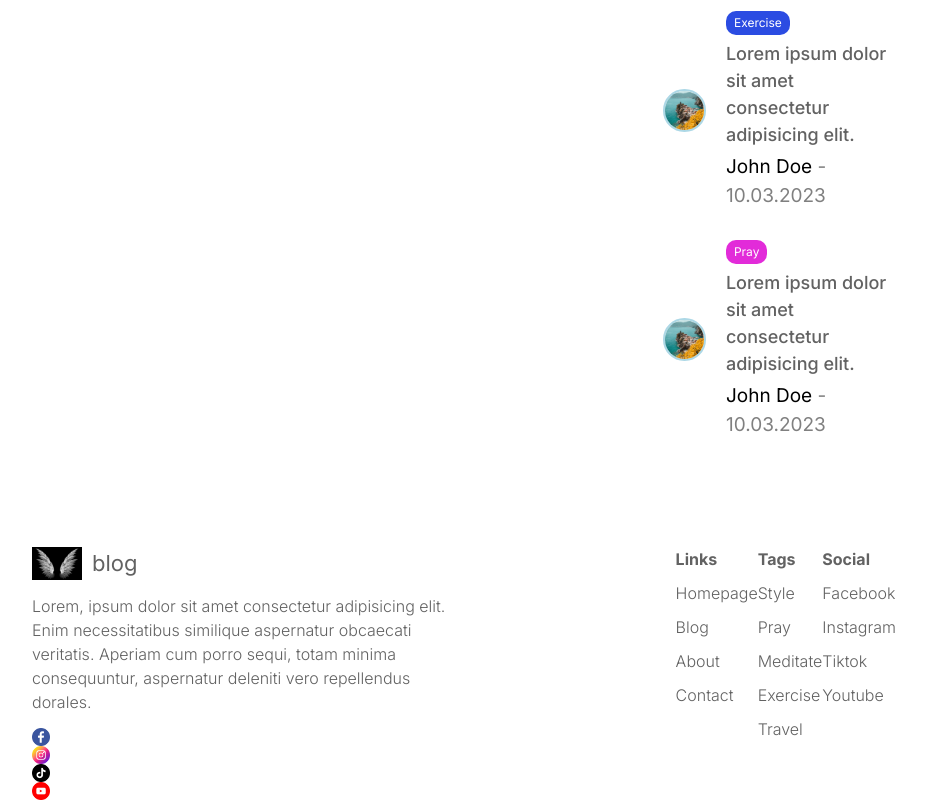
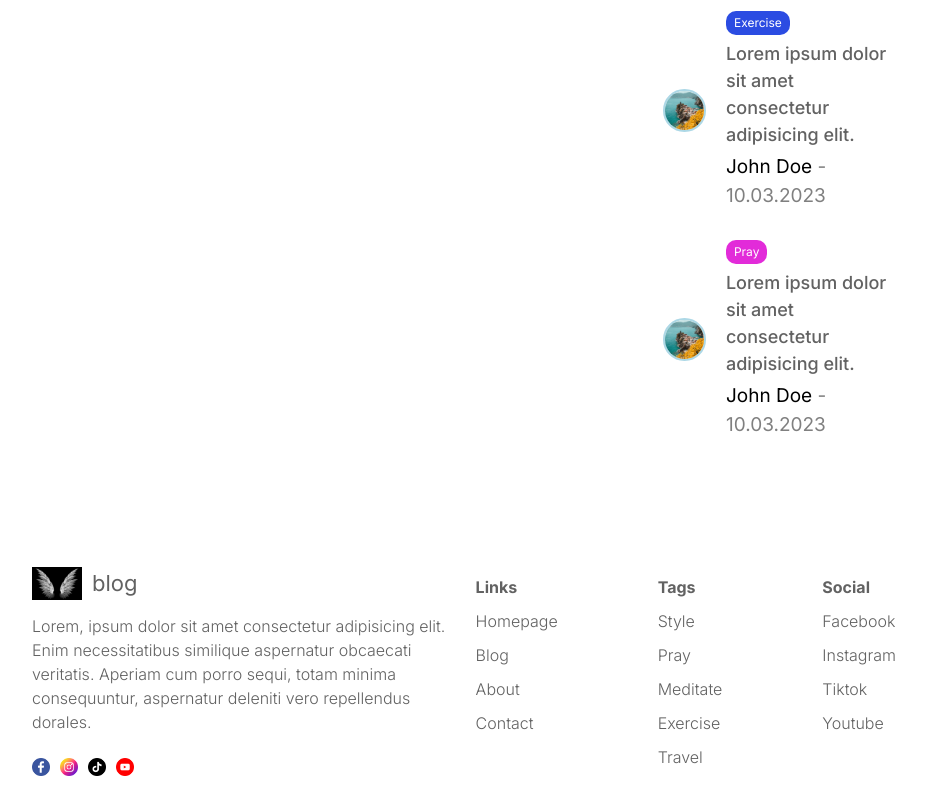
Before and after one commit to DavisKiprotich/Blog_Website, a Next.js app: page / in a window 1280 px wide. Shown: the part 2810-3610 px from the top of the page, without its empty margins (176-1102 px from the left). Built offline with nearby package versions, Linux system fonts and the light colour scheme; no server answers; the database is empty.

Commit message:
Update footer.module.css

```diff
--- a/components/styles/footer.module.css
+++ b/components/styles/footer.module.css
@@ -1,8 +1,10 @@
 .container{
     margin-top: 50px;
+    padding: 20px 0px;
     display: flex;
-    justify-content: space-between;
-    color: var(--softTextColor);
+    align-items: center;
+   justify-content: space-between;
+   color: var(--softTextColor);
 }
 
 .info{
@@ -26,10 +28,17 @@
     font-weight: 300;
 }
 
+.icons {
+  margin-top: 10px;
+  display: flex;
+  gap: 10px;
+}
+
 .links{
     flex: 1;
     display: flex;
     justify-content: flex-end;
+    gap: 100px;
 }
 
 .list{
```
